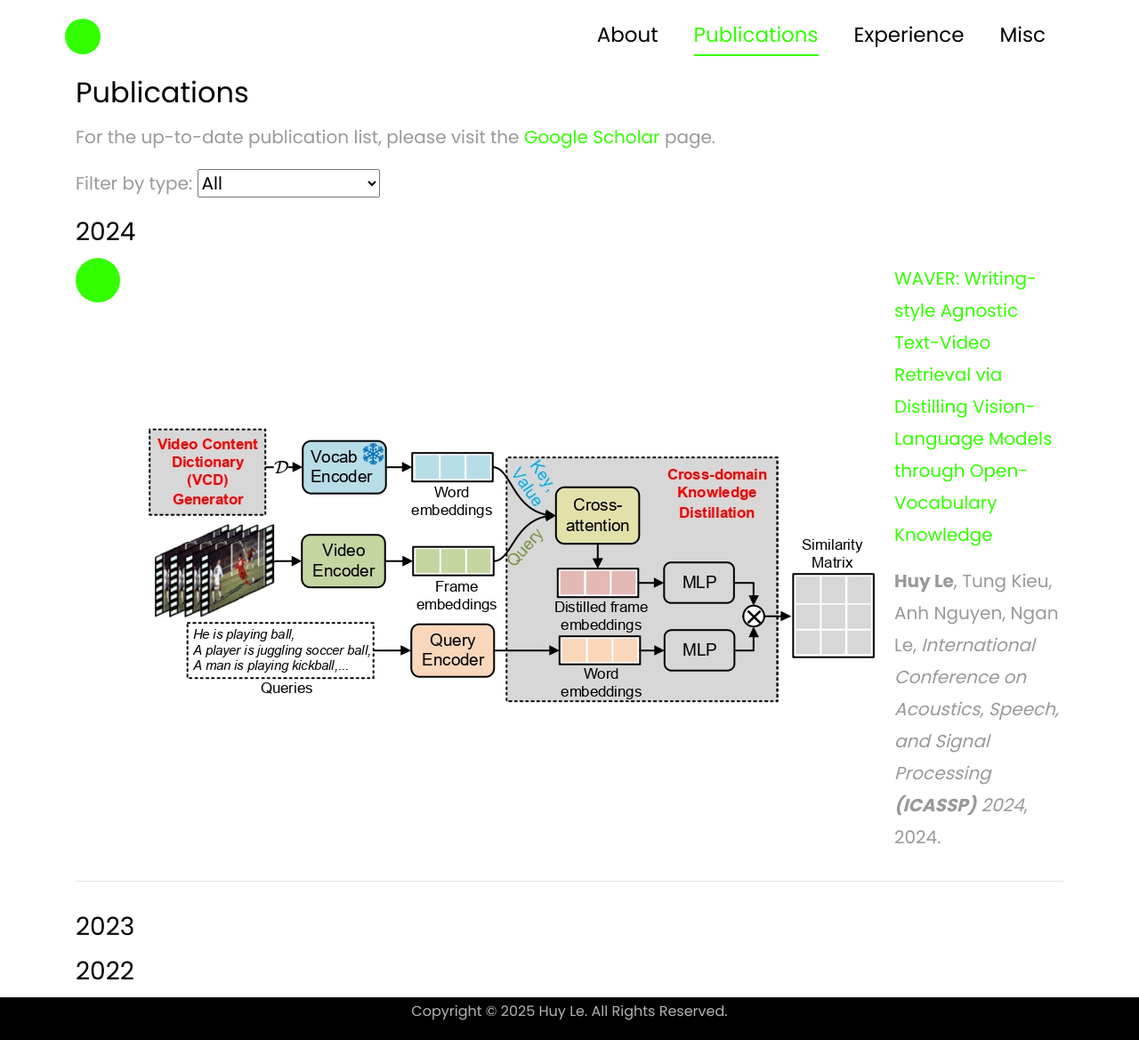
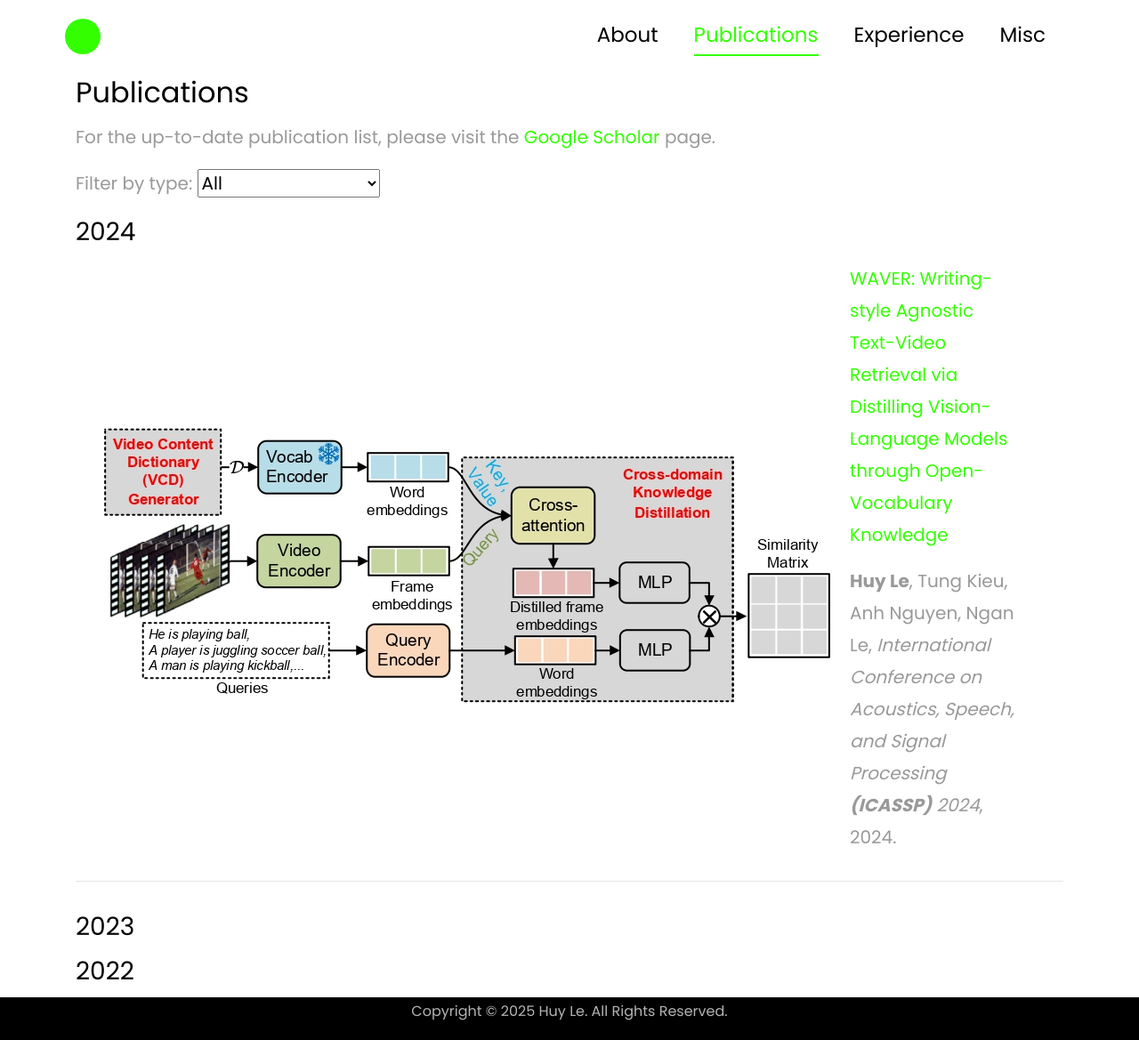
Before and after one commit to lehuy1611/lehuy1611.github.io, a Jekyll site: the page built from publication.html, in a window 1280 px wide. Shown: the whole page at 89% size. Built offline with Jekyll 4.4.1, drawn with Linux system fonts in a browser that asks for light colours.

Commit message:
update web layout

```diff
--- a/publication.html
+++ b/publication.html
@@ -71,9 +71,9 @@
                         {% for post in site.publications reversed %}
                         {% if post.year == '2024' %}
                         <div class="resume-wrap d-flex ftco-animate">
-                            <div class="icon d-flex align-items-center justify-content-center">
+                            <!-- <div class="icon d-flex align-items-center justify-content-center"> -->
                                 <!-- <span class="flaticon-ideas"></span> -->
-                            </div>
+                            <!-- </div> -->
                             <div class="text pl-3">
                                 {% include archive-single.html %}
                             </div>
```
